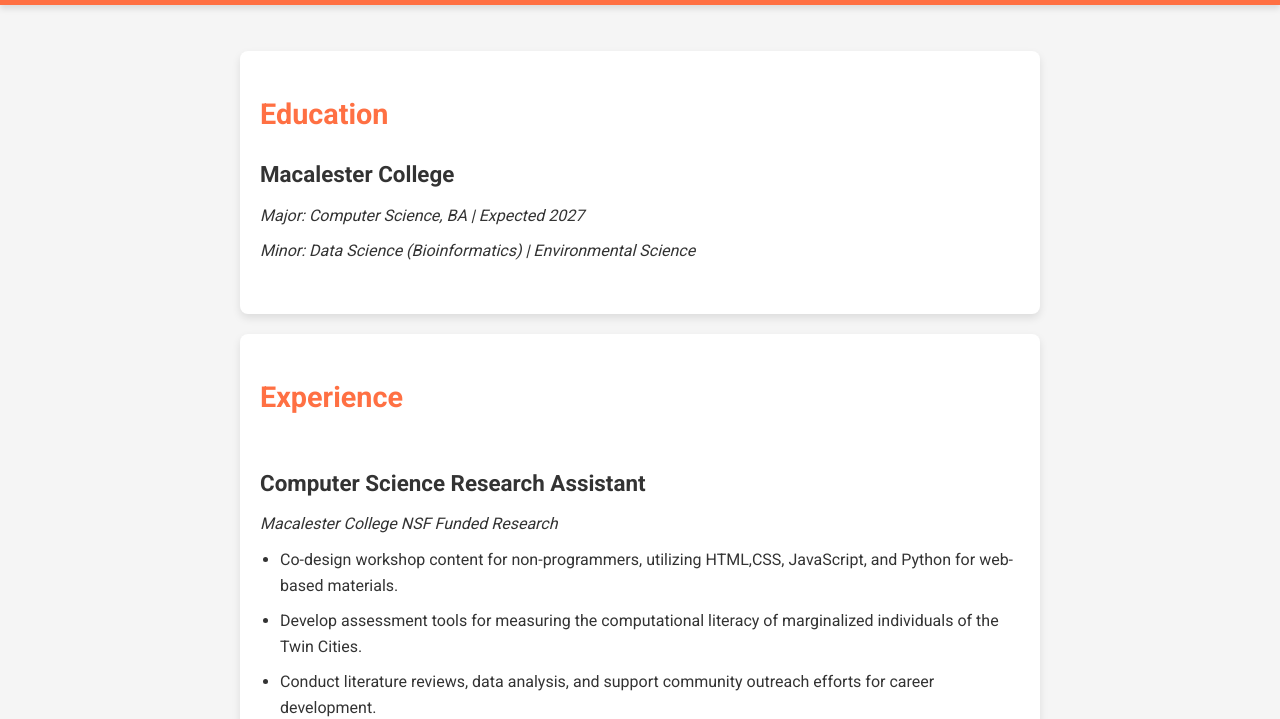
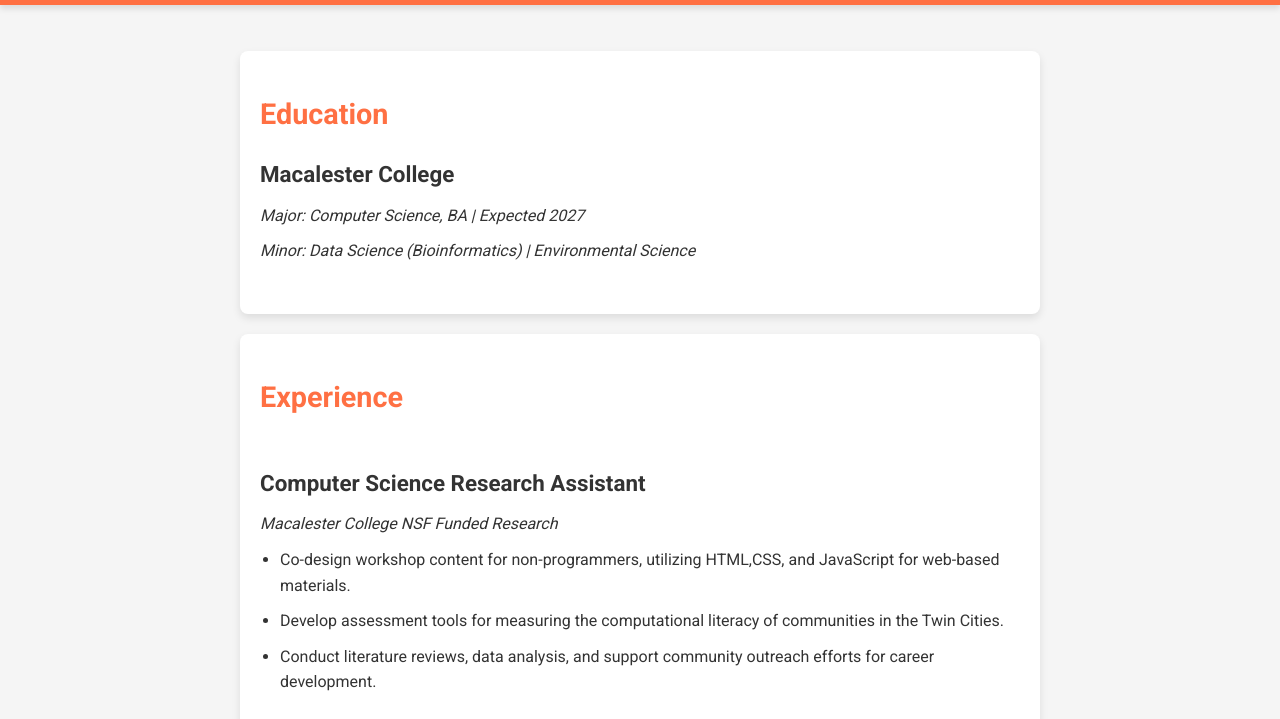
Before and after one commit to williamacostalora/portfolio, a plain HTML site: page index.html in a window 1280 px wide. Shown: the part 86-805 px from the top of the page. Drawn offline with Linux system fonts and the light colour scheme.

Commit message:
Update index.html

```diff
--- a/index.html
+++ b/index.html
@@ -36,8 +36,8 @@
             <h3>Computer Science Research Assistant</h3>
             <p><em>Macalester College NSF Funded Research</em></p>
             <ul>
-                <li>Co-design workshop content for non-programmers, utilizing HTML,CSS, JavaScript, and Python for web-based materials.</li>
-                <li>Develop assessment tools for measuring the computational literacy of marginalized individuals of the Twin Cities.</li>
+                <li>Co-design workshop content for non-programmers, utilizing HTML,CSS, and JavaScript for web-based materials.</li>
+                <li>Develop assessment tools for measuring the computational literacy of communities in the Twin Cities.</li>
                 <li>Conduct literature reviews, data analysis, and support community outreach efforts for career development.</li>
             </ul>
         </article>
@@ -136,7 +136,7 @@
         <br>
         <ul>
             <li> Google Latinx Student Leadership Summit 2024 Alumn</li>
-            <li>Computer Skills: Python, R Studio, Java, HTML, CSS, and Scratch  </li>
+            <li>Computer Skills: Python, R, Java, HTML, CSS, and JavaScript  </li>
             <li> Languages: Fluent in Spanish, English, and high-intermediate in French</li>
              <li>Event Planning, Team Collaboration, Direct Communication, and Cultural Sensitivity</li>
         </ul>
```
